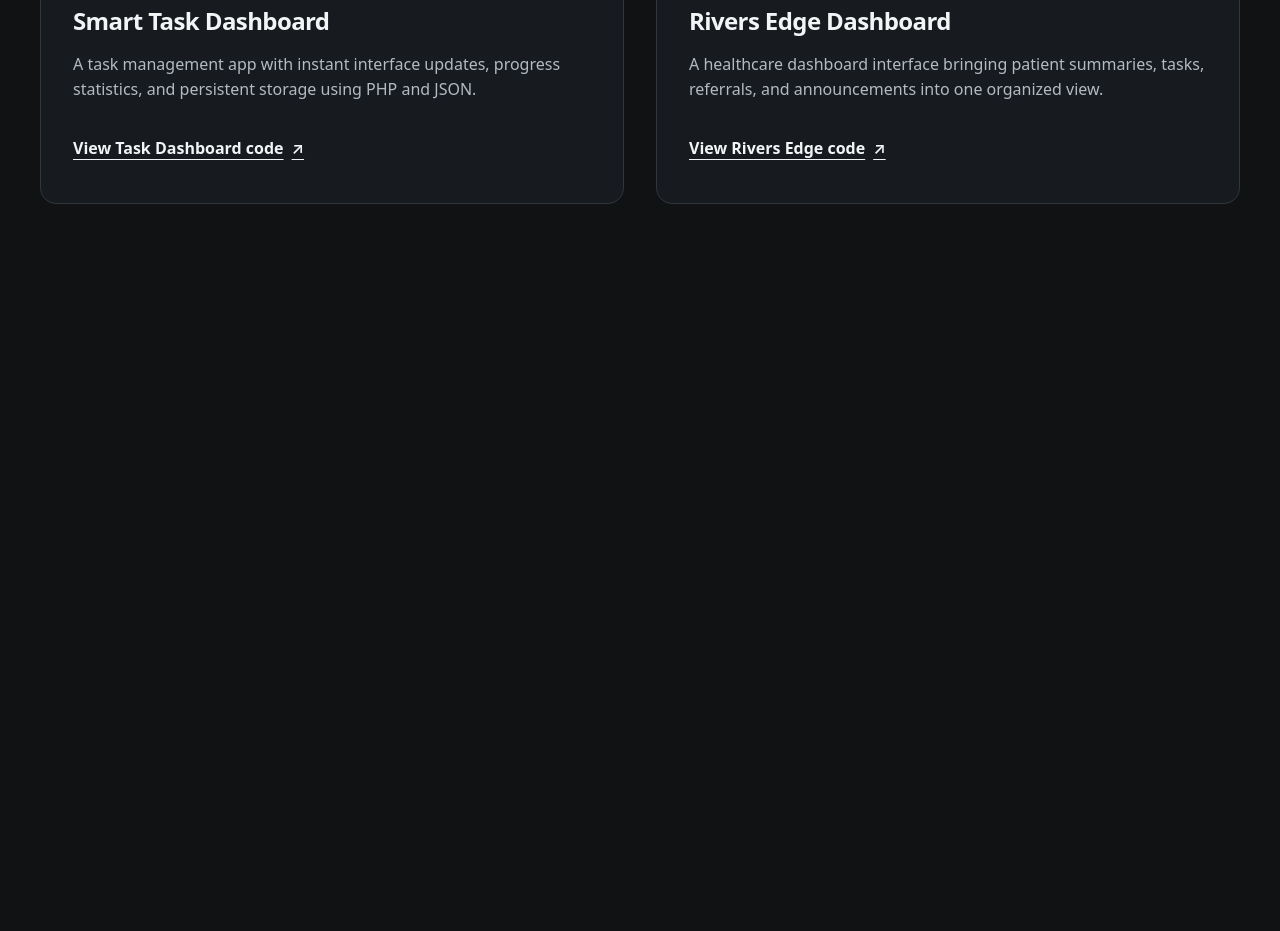
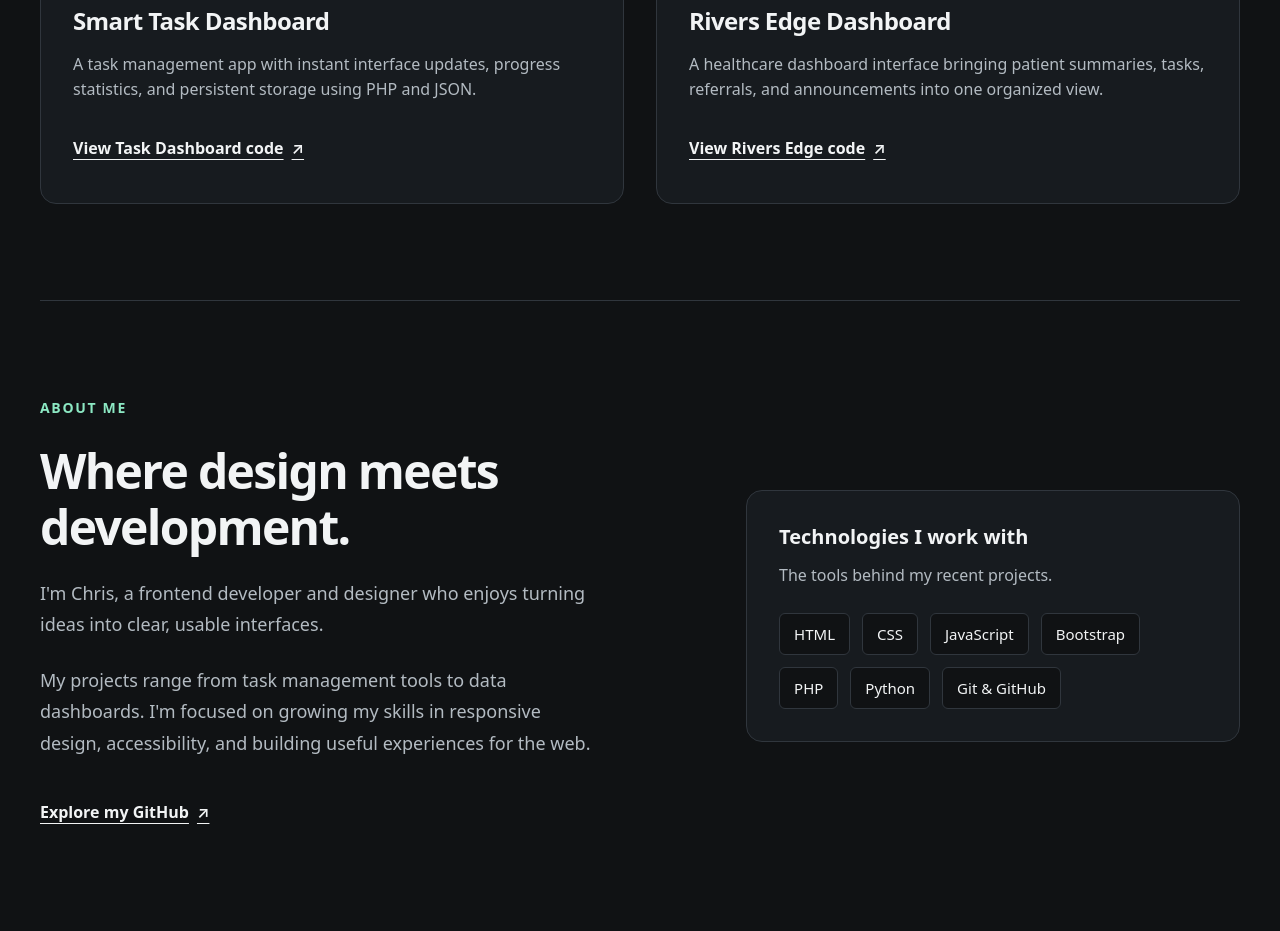
Before and after one commit to Polen89/Frontend_Portfolio, a plain HTML site: page index.html in a window 1280 px wide. Shown: the part 2075-3006 px from the top of the page. Before the commit the page ends 2375 px from the top, so only its background shows below. Drawn offline with Linux system fonts and the light colour scheme.

Commit message:
added about section with skills and updates to css

```diff
--- a/css/style.css
+++ b/css/style.css
@@ -304,6 +304,77 @@ a {
     color: var(--accent);
 }
 
+/* About */
+.about-section {
+    display: grid;
+    grid-template-columns: minmax(0, 1fr);
+    gap: 3rem;
+
+    padding-block: clamp(4rem, 8vw, 6rem);
+    border-top: 1px solid var(--border-color);
+    scroll-margin-top: 2rem;
+}
+
+.about-section h2 {
+    max-width: 18ch;
+    margin: 0 0 1.5rem;
+
+    font-size: clamp(2rem, 1.5rem + 2vw, 3rem);
+    line-height: 1.15;
+    letter-spacing: -0.035em;
+}
+
+.about-intro > p:not(.hero-eyebrow) {
+    max-width: 55ch;
+    margin: 0 0 1.5rem;
+
+    color: var(--text-muted);
+    font-size: 1.125rem;
+    line-height: 1.75;
+}
+
+.about-intro .project-link {
+    margin-top: 0.5rem;
+}
+
+.about-skills {
+    padding: clamp(1.5rem, 3vw, 2rem);
+    border: 1px solid var(--border-color);
+    border-radius: 1rem;
+    background: #171b1f;
+}
+
+.about-skills h3 {
+    margin: 0;
+    font-size: 1.25rem;
+    line-height: 1.4;
+}
+
+.about-skills > p {
+    margin: 0.75rem 0 1.5rem;
+    color: var(--text-muted);
+}
+
+.skills-list {
+    display: flex;
+    flex-wrap: wrap;
+    gap: 0.75rem;
+
+    margin: 0;
+    padding: 0;
+    list-style: none;
+}
+
+.skills-list li {
+    padding: 0.5rem 0.875rem;
+    border: 1px solid var(--border-color);
+    border-radius: 0.375rem;
+
+    background: var(--bg-primary);
+    color: var(--text-primary);
+    font-size: 0.9375rem;
+}
+
 @media (prefers-reduced-motion: no-preference) {
     .btn {
         transition: background-color 160ms ease,
@@ -346,4 +417,10 @@ a {
     .project-card-featured .project-link {
         margin-top: 0;
     }
+
+    .about-section {
+        grid-template-columns: minmax(0, 1.3fr) minmax(0, 1fr);
+        align-items: center;
+        gap: 4rem;
+    }
 }
--- a/index.html
+++ b/index.html
@@ -147,6 +147,44 @@
             </article>
         </div>
     </section>
+
+    <section id="about" class="about-section">
+        <div class="about-intro">
+            <p class="hero-eyebrow">About Me</p>
+            <h2 class="about-heading">Where design meets development.</h2>
+
+            <p>
+                I'm Chris, a frontend developer and designer who enjoys turning ideas
+                into clear, usable interfaces.
+            </p>
+
+            <p>
+                My projects range from task management tools to data dashboards.
+                I'm focused on growing my skills in responsive design, accessibility,
+                and building useful experiences for the web.
+            </p>
+
+            <a href="https://github.com/Polen89" class="project-link">
+                Explore my GitHub
+                <span aria-hidden="true">↗</span>
+            </a>
+        </div>
+
+        <div class="about-skills">
+            <h3>Technologies I work with</h3>
+            <p>The tools behind my recent projects.</p>
+
+            <ul class="skills-list" role="list">
+                <li>HTML</li>
+                <li>CSS</li>
+                <li>JavaScript</li>
+                <li>Bootstrap</li>
+                <li>PHP</li>
+                <li>Python</li>
+                <li>Git & GitHub</li>
+            </ul>
+        </div>
+    </section>
 </main>
 </body>
 </html>
```
